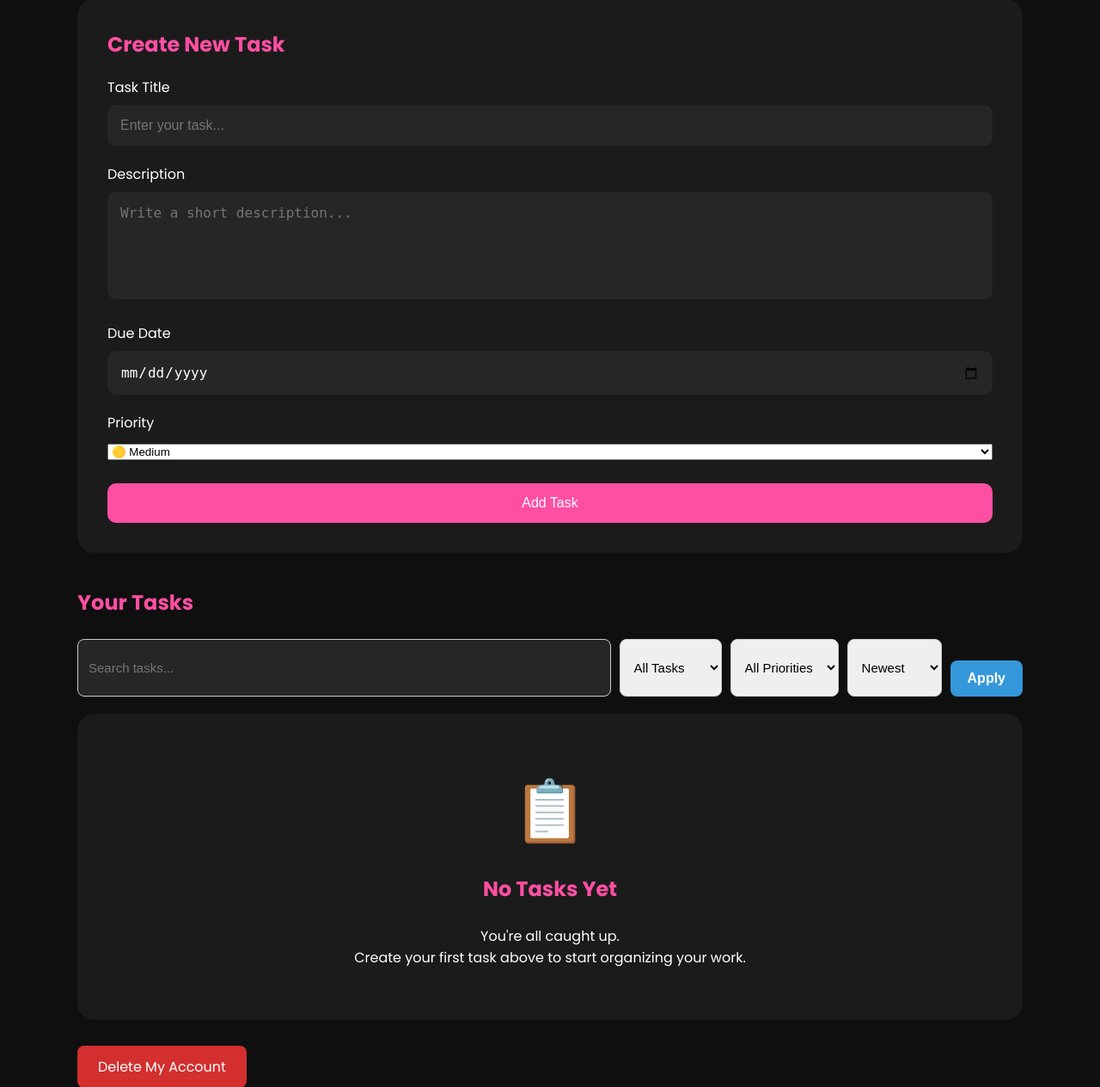
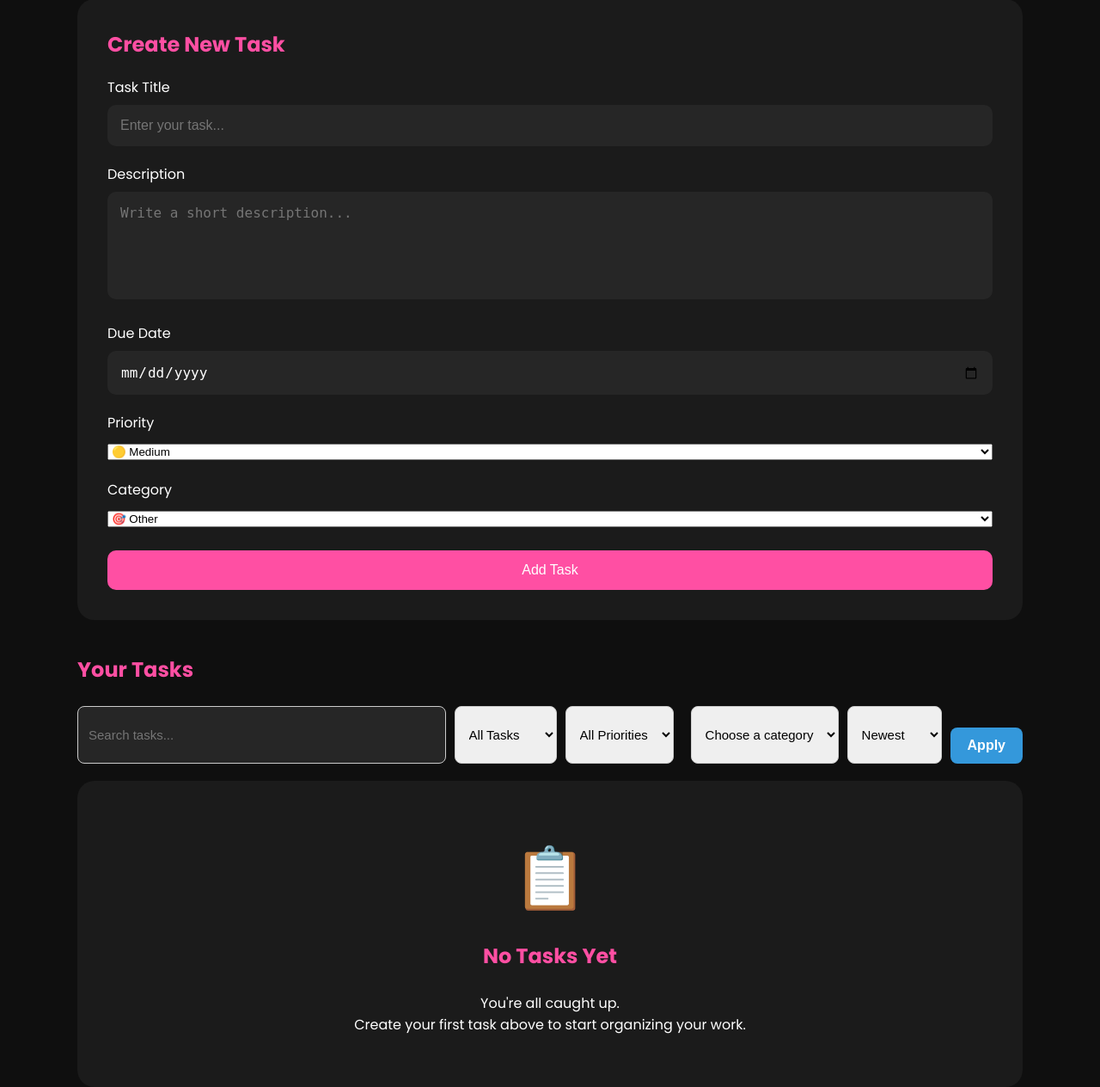
Before and after one commit to haninatwi0/TaskFlow, a Flask app: template templates/dashboard.html in a window 1280 px wide. Shown: the part 757-2021 px from the top of the page at 86% size. Run offline with Flask 3, Linux system fonts and the light colour scheme; the template is opened without the code that fills it, so the values that code supplies are empty.

Commit message:
Add category using Flask-Migrate

```diff
--- a/app.py
+++ b/app.py
@@ -235,7 +235,7 @@ def add_task():
     title = request.form["title"].strip()
     description = request.form["description"].strip()
     priority = request.form["priority"]
-    category = request.form["category"]
+    category = request.form.get("category", "Other")
     due_date_input = request.form["due_date"]
 
 
--- a/models/task.py
+++ b/models/task.py
@@ -37,6 +37,12 @@ class Task(db.Model):
     default="Medium"
     )
 
+    category = db.Column(
+    db.String(30),
+    nullable=False,
+    default="Other"
+    )
+
     # Connection with User
     user_id = db.Column(
         db.Integer,
--- a/templates/dashboard.html
+++ b/templates/dashboard.html
@@ -124,6 +124,7 @@ Dashboard
             name="description"
             placeholder="Write a short description..."
             rows="5"
+            required
         ></textarea>
 
         <label for="due_date">
@@ -133,27 +134,66 @@ Dashboard
         <input
             type="date"
             id="due_date"
-            name="due_date">
+            name="due_date"
+            required
+        >
 
         <label for="priority">
             Priority
         </label>
 
-
-        <select name="priority" id="priority">
+        <select
+            name="priority"
+            id="priority"
+            required>
 
             <option value="High">
                 🔴 High
             </option>
 
-
             <option value="Medium" selected>
                 🟡 Medium
             </option>
 
-
             <option value="Low">
                 🟢 Low
+            </option>
+
+        </select>
+
+        <label for="category">
+            Category
+        </label>
+
+        <select
+            name="category"
+            id="category"
+            required>
+
+            <option value="">Choose a category</option>
+
+            <option value="Study">
+                📚 Study
+            </option>
+
+            <option value="Work">
+                💼 Work
+            </option>
+
+            <option value="Personal">
+                🏠 Personal
+            </option>
+
+            <option value="Health">
+                ❤️ Health
+            </option>
+
+            <option value="Shopping">
+                🛒 Shopping
+            </option>
+
+            <option value="Other" selected>
+                🎯 Other
             </option>
 
         </select>
@@ -221,6 +261,30 @@ Dashboard
             {% if priority=="Low" %}selected{% endif %}>
             Low
         </option>
+
+    </select>
+
+
+    <label for="category"></label>
+
+    <select
+        name="category"
+        id="category"
+        required>
+
+        <option value="">Choose a category</option>
+
+        <option value="Study">📚 Study</option>
+
+        <option value="Work">💼 Work</option>
+
+        <option value="Personal">🏠 Personal</option>
+
+        <option value="Health">❤️ Health</option>
+
+        <option value="Shopping">🛒 Shopping</option>
+
+        <option value="Other">🎯 Other</option>
 
     </select>
 
@@ -309,6 +373,14 @@ Dashboard
 
             </p>
 
+            <p>
+
+                <strong>Category:</strong>
+
+                {{ task.category }}
+
+            </p>
+
 
             </p>
             {% if task.completed %}
```
